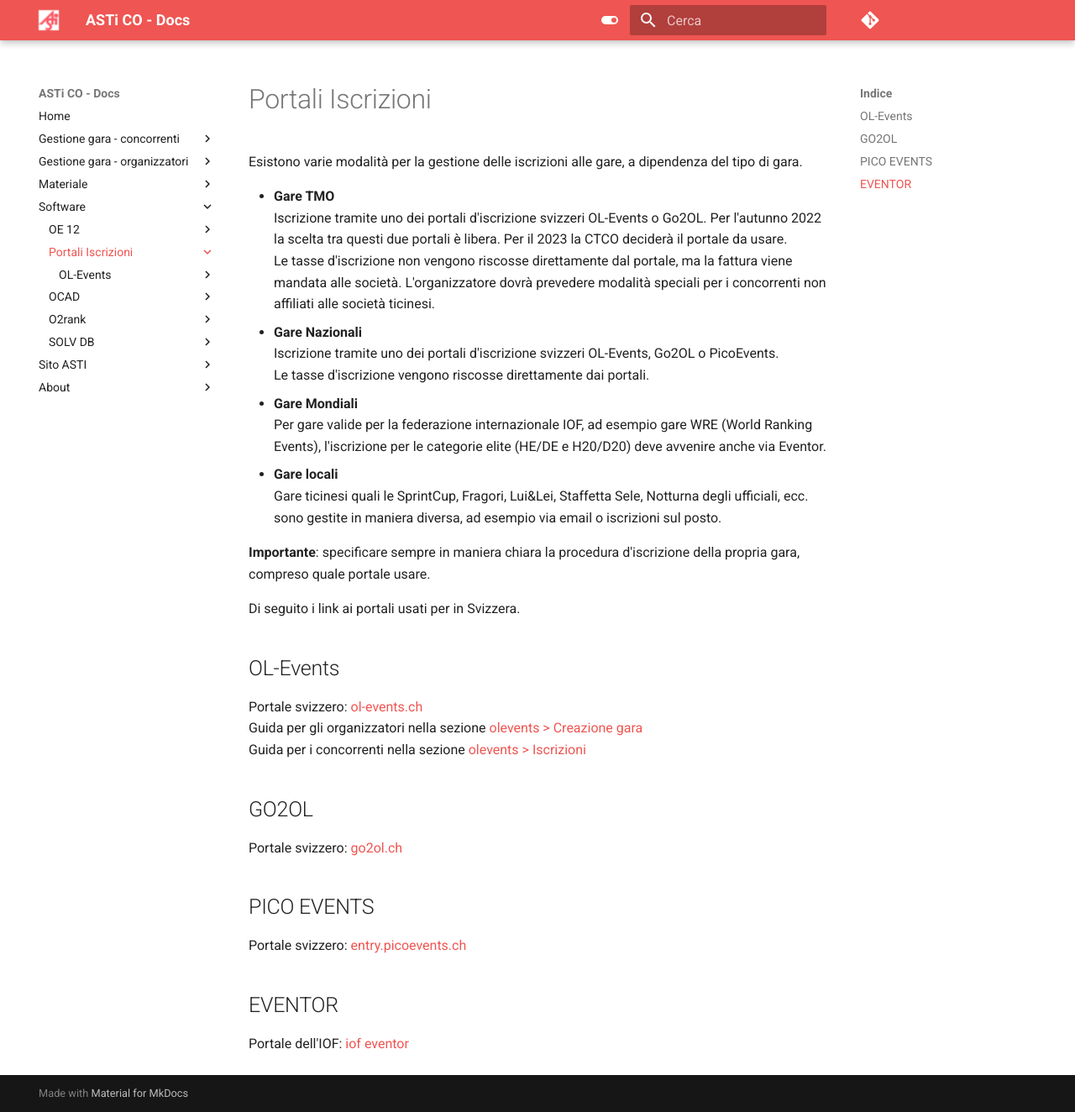
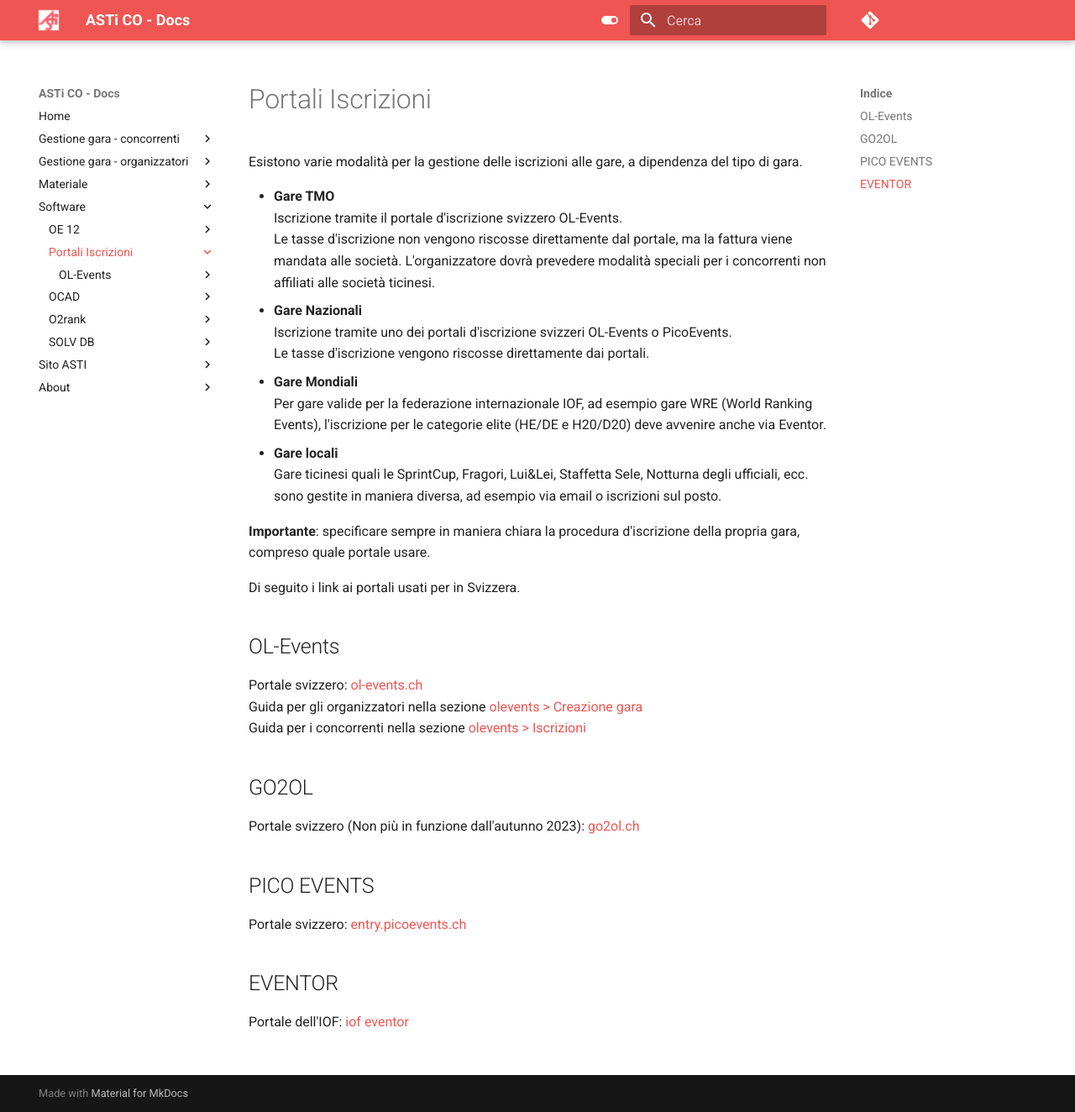
Before and after one commit to asti-co/doc, an MkDocs documentation site: the page built from docs/software/portali_iscrizioni/index.md, in a window 1280 px wide and 1324 px high. Shown: the whole window at 84% size. Built offline with MkDocs 1.6.1 and Material for MkDocs 9.7.7, drawn with Linux system fonts in a browser that asks for light colours; comment, search, counter and statistics services are not loaded.

Commit message:
tolto go2ol dai portali d'iscrizione

```diff
--- a/docs/software/portali_iscrizioni/index.md
+++ b/docs/software/portali_iscrizioni/index.md
@@ -2,10 +2,10 @@
 Esistono varie modalità per la gestione delle iscrizioni alle gare, a dipendenza del tipo di gara.
 
 - **Gare TMO**
-Iscrizione tramite uno dei portali d'iscrizione svizzeri OL-Events o Go2OL. Per l'autunno 2022 la scelta tra questi due portali è libera. Per il 2023 la CTCO deciderà il portale da usare.
+Iscrizione tramite il portale d'iscrizione svizzero OL-Events.
 Le tasse d'iscrizione non vengono riscosse direttamente dal portale, ma la fattura viene mandata alle società. L'organizzatore dovrà prevedere modalità speciali per i concorrenti non affiliati alle società ticinesi.
 - **Gare Nazionali**
-Iscrizione tramite uno dei portali d'iscrizione svizzeri OL-Events, Go2OL o PicoEvents.
+Iscrizione tramite uno dei portali d'iscrizione svizzeri OL-Events o PicoEvents.
 Le tasse d'iscrizione vengono riscosse direttamente dai portali.
 - **Gare Mondiali**
 Per gare valide per la federazione internazionale IOF, ad esempio gare WRE (World Ranking Events), l'iscrizione per le categorie elite (HE/DE e H20/D20) deve avvenire anche via Eventor.
@@ -24,7 +24,7 @@
 
 ## GO2OL
 
-Portale svizzero: [go2ol.ch](https://go2ol.ch/)
+Portale svizzero (Non più in funzione dall'autunno 2023): [go2ol.ch](https://go2ol.ch/)
 
 ## PICO EVENTS
 
```
Also changed, not shown: docs/software/portali_iscrizioni/go2ol/concorrenti.md (deleted, +0 -13 lines), docs/software/portali_iscrizioni/go2ol/index.md (deleted, +0 -11 lines), docs/software/portali_iscrizioni/go2ol/organizzatori.md (deleted, +0 -12 lines), 1 other file.
